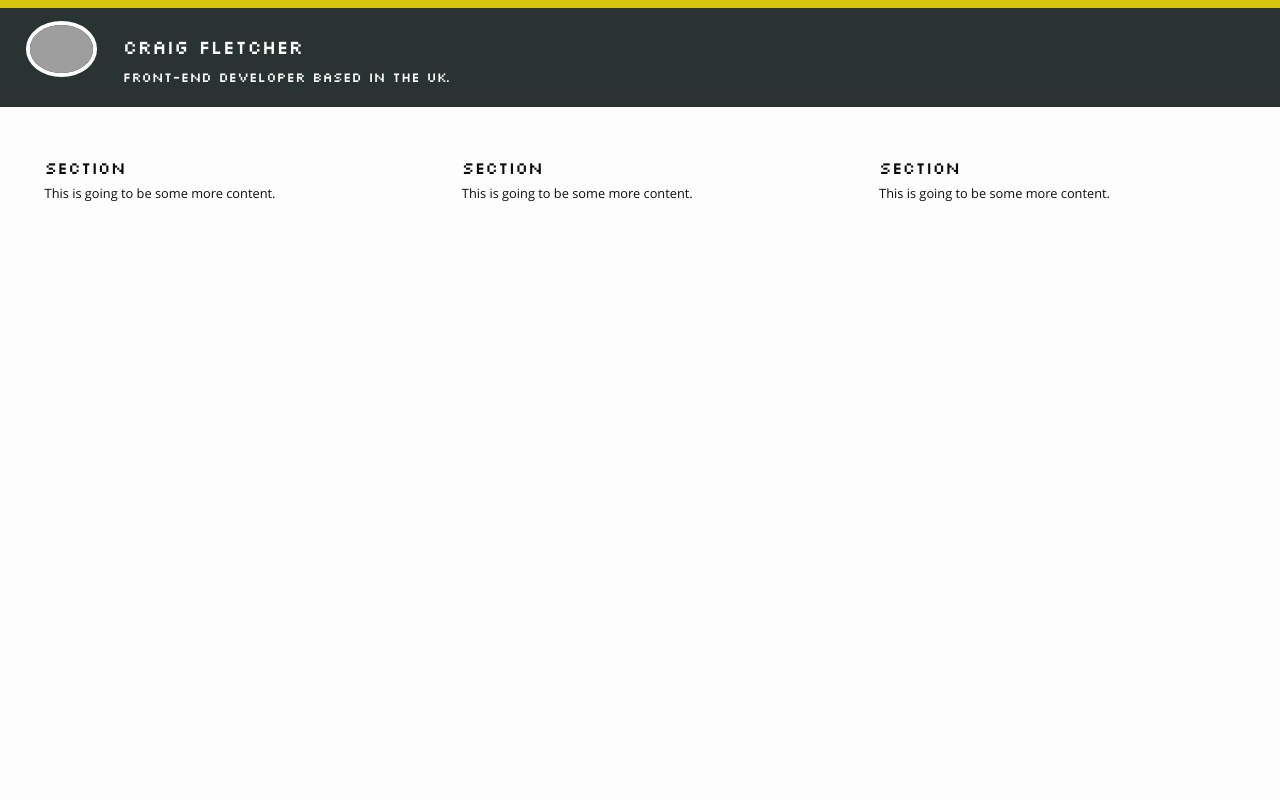
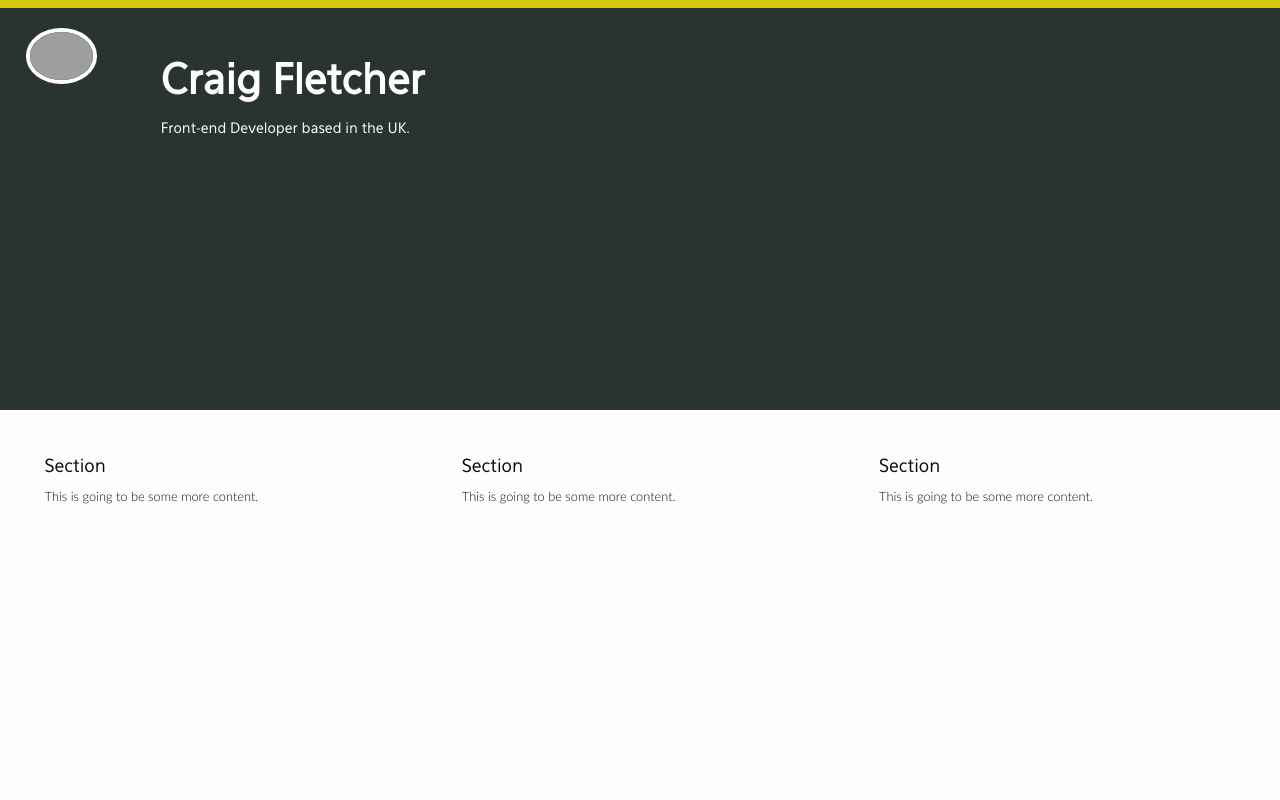
Before and after one commit to leakypixel/leakypixel, a PHP site: page / in a window 1280 px wide. Run offline with PHP 8.4, Linux system fonts and the light colour scheme; style sheets or scripts are compiled from the project's sources; grey boxes are pictures that could not be loaded.

Commit message:
Still designing in the browser.
* Fonts messed about with
* Header size changed
* Font weights played with

```diff
--- a/assets/sass/_settings.scss
+++ b/assets/sass/_settings.scss
@@ -7,29 +7,65 @@
 }
 
 @font-face {
-  font-family: 'Unibody8';
+  font-family: 'Imprima';
   font-style: normal;
   font-weight: 300;
-  src: local('Unibody-8'), url(../fonts/unibody8.woff) format('woff');
+  src: local('Imprima'), url(../fonts/imprima.woff) format('woff');
 }
 
 @font-face {
-  font-family: 'Voltaire';
+  font-family: 'Orienta';
   font-style: normal;
   font-weight: 300;
-  src: local('Voltaire'), url(../fonts/Voltaire.woff) format('woff');
+  src: local('Orienta'), url(../fonts/orienta.woff) format('woff');
 }
 
 @font-face {
-  font-family: 'Silkscreen';
+  font-family: 'Eau Sans';
   font-style: normal;
   font-weight: 300;
-  src: local('Silkscreen'), url(../fonts/Silkscreen.woff) format('woff');
+  src: local('Eau Sans Book'), url(../fonts/Eau-SansBook.woff) format('woff');
 }
 
+@font-face {
+  font-family: 'Amble';
+  font-style: normal;
+  font-weight: 300;
+  src: local('Amble Light'), url(../fonts/Amble-Light.woff) format('woff');
+}
+
+@font-face {
+  font-family: 'Gudea';
+  font-style: normal;
+  font-weight: 300;
+  src: local('Gudea Bold'), url(../fonts/gudea-bold.woff) format('woff');
+}
+
+@font-face {
+  font-family: 'Lato';
+  font-style: normal;
+  font-weight: 300;
+  src: local('Lato'), url(../fonts/lato-normal.woff) format('woff');
+}
+
+@font-face {
+  font-family: 'Lato light';
+  font-style: normal;
+  font-weight: 200;
+  src: local('Lato light'), url(../fonts/lato-light.woff) format('woff');
+}
+
+@font-face {
+  font-family: 'Lato black';
+  font-style: normal;
+  font-weight: 800;
+  src: local('Lato black'), url(../fonts/lato-black.woff) format('woff');
+}
+
+
 /* Typography */
-$headingTypeface: 'Silkscreen', sans-serif;
-$bodyTypeface: 'Open Sans', sans-serif;
+$headingTypeface: 'Eau Sans', sans-serif;
+$bodyTypeface: 'Lato light', sans-serif;
 $rootFontSize: 1vw;
 
 /* Colours */
--- a/assets/sass/home.scss
+++ b/assets/sass/home.scss
@@ -1 +1,38 @@
 @import 'settings';
+
+
+header {
+  padding: 1.6vw 2vw;
+  background: $blockColour;
+  overflow: hidden;
+  border-top: 8px solid $accentColour;
+  font-size: 0.8vw;
+  height: 32vw;
+
+  h1 {
+    font-weight: 700;
+    font-size: 4em;
+    margin: 0.5vw 0 0 0;
+  }
+
+  h2 {
+    margin: 0 0 0.5vw 0;
+  }
+}
+
+.header-text {
+  padding: 0.1vw 2vw;
+  font-family: $headingTypeface;
+  color: $white;
+  width: 80%;
+  float: left;
+}
+
+.my-ugly-mug {
+  border-radius: 50%;
+  max-width: 7em;
+  max-height: 7em;
+  margin: 0 auto;
+  border: 0.4em solid $white;
+  float: left;
+}
--- a/assets/stylesheets/home.css
+++ b/assets/stylesheets/home.css
@@ -5,19 +5,72 @@
   font-weight: 300;
   src: local("Open Sans"), local("OpenSans"), url(../fonts/open-sans.woff) format("woff"); }
 @font-face {
-  font-family: 'Unibody8';
+  font-family: 'Imprima';
   font-style: normal;
   font-weight: 300;
-  src: local("Unibody-8"), url(../fonts/unibody8.woff) format("woff"); }
+  src: local("Imprima"), url(../fonts/imprima.woff) format("woff"); }
 @font-face {
-  font-family: 'Voltaire';
+  font-family: 'Orienta';
   font-style: normal;
   font-weight: 300;
-  src: local("Voltaire"), url(../fonts/Voltaire.woff) format("woff"); }
+  src: local("Orienta"), url(../fonts/orienta.woff) format("woff"); }
 @font-face {
-  font-family: 'Silkscreen';
+  font-family: 'Eau Sans';
   font-style: normal;
   font-weight: 300;
-  src: local("Silkscreen"), url(../fonts/Silkscreen.woff) format("woff"); }
+  src: local("Eau Sans Book"), url(../fonts/Eau-SansBook.woff) format("woff"); }
+@font-face {
+  font-family: 'Amble';
+  font-style: normal;
+  font-weight: 300;
+  src: local("Amble Light"), url(../fonts/Amble-Light.woff) format("woff"); }
+@font-face {
+  font-family: 'Gudea';
+  font-style: normal;
+  font-weight: 300;
+  src: local("Gudea Bold"), url(../fonts/gudea-bold.woff) format("woff"); }
+@font-face {
+  font-family: 'Lato';
+  font-style: normal;
+  font-weight: 300;
+  src: local("Lato"), url(../fonts/lato-normal.woff) format("woff"); }
+@font-face {
+  font-family: 'Lato light';
+  font-style: normal;
+  font-weight: 200;
+  src: local("Lato light"), url(../fonts/lato-light.woff) format("woff"); }
+@font-face {
+  font-family: 'Lato black';
+  font-style: normal;
+  font-weight: 800;
+  src: local("Lato black"), url(../fonts/lato-black.woff) format("woff"); }
 /* Typography */
 /* Colours */
+header {
+  padding: 1.6vw 2vw;
+  background: #293332;
+  overflow: hidden;
+  border-top: 8px solid #d6c60f;
+  font-size: 0.8vw;
+  height: 32vw; }
+  header h1 {
+    font-weight: 700;
+    font-size: 4em;
+    margin: 0.5vw 0 0 0; }
+  header h2 {
+    margin: 0 0 0.5vw 0; }
+
+.header-text {
+  padding: 0.1vw 2vw;
+  font-family: "Eau Sans", sans-serif;
+  color: #fdfdfd;
+  width: 80%;
+  float: left; }
+
+.my-ugly-mug {
+  border-radius: 50%;
+  max-width: 7em;
+  max-height: 7em;
+  margin: 0 auto;
+  border: 0.4em solid #fdfdfd;
+  float: left; }
--- a/assets/stylesheets/main.css
+++ b/assets/stylesheets/main.css
@@ -5,20 +5,45 @@
   font-weight: 300;
   src: local("Open Sans"), local("OpenSans"), url(../fonts/open-sans.woff) format("woff"); }
 @font-face {
-  font-family: 'Unibody8';
+  font-family: 'Imprima';
   font-style: normal;
   font-weight: 300;
-  src: local("Unibody-8"), url(../fonts/unibody8.woff) format("woff"); }
+  src: local("Imprima"), url(../fonts/imprima.woff) format("woff"); }
 @font-face {
-  font-family: 'Voltaire';
+  font-family: 'Orienta';
   font-style: normal;
   font-weight: 300;
-  src: local("Voltaire"), url(../fonts/Voltaire.woff) format("woff"); }
+  src: local("Orienta"), url(../fonts/orienta.woff) format("woff"); }
 @font-face {
-  font-family: 'Silkscreen';
+  font-family: 'Eau Sans';
   font-style: normal;
   font-weight: 300;
-  src: local("Silkscreen"), url(../fonts/Silkscreen.woff) format("woff"); }
+  src: local("Eau Sans Book"), url(../fonts/Eau-SansBook.woff) format("woff"); }
+@font-face {
+  font-family: 'Amble';
+  font-style: normal;
+  font-weight: 300;
+  src: local("Amble Light"), url(../fonts/Amble-Light.woff) format("woff"); }
+@font-face {
+  font-family: 'Gudea';
+  font-style: normal;
+  font-weight: 300;
+  src: local("Gudea Bold"), url(../fonts/gudea-bold.woff) format("woff"); }
+@font-face {
+  font-family: 'Lato';
+  font-style: normal;
+  font-weight: 300;
+  src: local("Lato"), url(../fonts/lato-normal.woff) format("woff"); }
+@font-face {
+  font-family: 'Lato light';
+  font-style: normal;
+  font-weight: 200;
+  src: local("Lato light"), url(../fonts/lato-light.woff) format("woff"); }
+@font-face {
+  font-family: 'Lato black';
+  font-style: normal;
+  font-weight: 800;
+  src: local("Lato black"), url(../fonts/lato-black.woff) format("woff"); }
 /* Typography */
 /* Colours */
 body, html {
@@ -29,11 +54,11 @@ body, html {
   color: #0c0c0c;
   box-sizing: border-box;
   -moz-box-sizing: border-box;
-  font-family: "Open Sans", sans-serif;
+  font-family: "Lato light", sans-serif;
   font-size: 1vw; }
 
 h1, h2, h3, h4, h5, h6 {
-  font-family: "Silkscreen", sans-serif; }
+  font-family: "Eau Sans", sans-serif; }
 
 header {
   padding: 1vw 2vw;
@@ -48,7 +73,7 @@ header {
 
 .header-text {
   padding: 0.1vw 2vw;
-  font-family: "Silkscreen", sans-serif;
+  font-family: "Eau Sans", sans-serif;
   color: #fdfdfd;
   width: 80%;
   float: left; }
--- a/index.htm
+++ b/index.htm
@@ -13,8 +13,10 @@
   <body>
     <header>
       <img class="my-ugly-mug" src="//www.gravatar.com/avatar/496984c60d8e462e9c8b74a2cb3a776f.png" alt="my ugly mug" title="Me"/>
-      <h1 class="header-text">Craig Fletcher</h1>
-      <h2 class="header-text">Front-end Developer based in the UK.</h2>
+      <div class="header-text">
+        <h1 class="header-text">Craig Fletcher</h1>
+        <h2 class="header-text">Front-end Developer based in the UK.</h2>
+      </div>
     </header>
     <script src="assets/javascript/triangle-canvas.js"></script>
     <section>
```
Also changed, not shown: assets/fonts/gudea-bold.woff (added), assets/fonts/lato-black.woff (added), assets/fonts/lato-light.woff (added), assets/fonts/lato-normal.woff (added).
